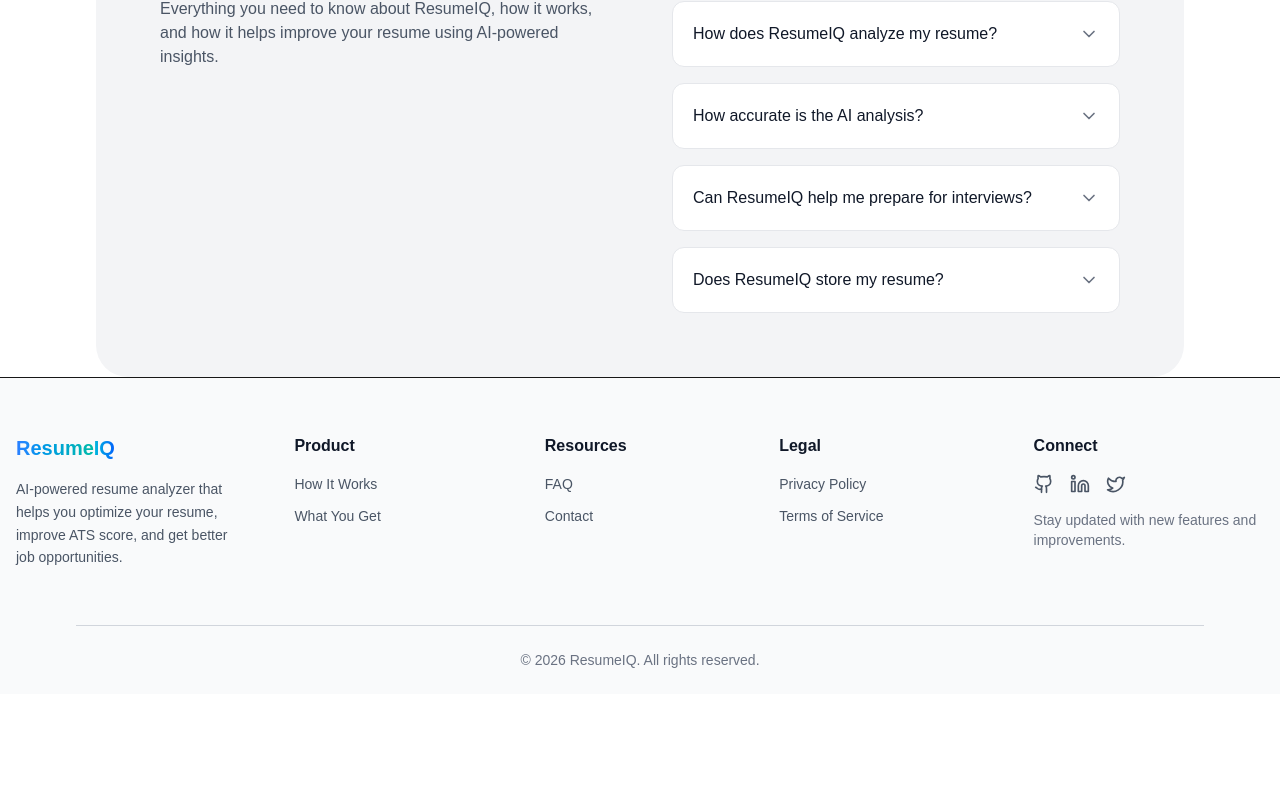
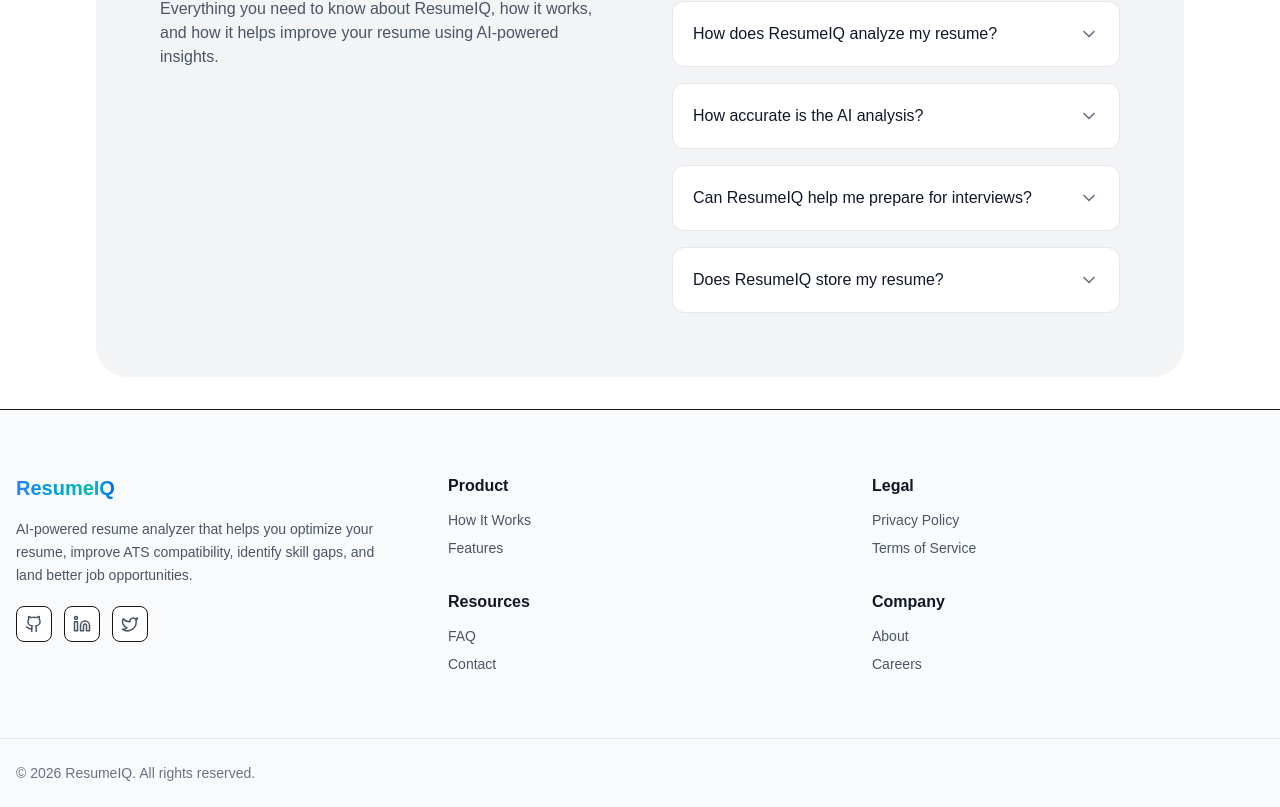
Before and after one commit to Pritam8917/ResumeIQ, a Next.js app: page / in a window 1280 px wide. Shown: the part 3534-4341 px from the top of the page. Before the commit the page ends 4228 px from the top, so only its background shows below. Built offline with nearby package versions, Linux system fonts and the light colour scheme; no server answers.

Commit message:
feat: Revamp FAQ and Footer components for improved layout and user engagement

```diff
--- a/components/faq.jsx
+++ b/components/faq.jsx
@@ -36,7 +36,7 @@
   const [open, setOpen] = useState(null);
 
   return (
-    <section className="w-full py-24 pb-0 px-6 md:px-16 lg:px-24 bg-white" id="faq">
+    <section className="w-full py-24 pb-8 px-6 md:px-16 lg:px-24 bg-white" id="faq">
 
       <div className="max-w-7xl mx-auto">
 
--- a/components/footer.jsx
+++ b/components/footer.jsx
@@ -6,11 +6,14 @@
 export default function Footer() {
   return (
     <footer className="w-full border-t bg-gray-50">
-      <div className="max-w-7xl mx-auto px-4 py-14 grid-cols-3 grid md:grid-cols-5 gap-6">
-        {/* Brand */}
+      <div className="max-w-7xl mx-auto px-4 py-16 space-y-14">
+
+        {/* 🔹 MAIN GRID */}
+        <div className="grid grid-cols-1 md:grid-cols-3 gap-12">
+
+          {/* BRAND */}
           <div>
             <h2 className="text-xl font-bold text-gray-900">
-            {" "}
               <span className="bg-linear-to-r from-blue-500 to-teal-500 bg-clip-text text-transparent">
                 Resume
               </span>
@@ -18,75 +21,92 @@
                 IQ
               </span>
             </h2>
+
             <p className="mt-4 text-gray-600 text-sm leading-relaxed">
               AI-powered resume analyzer that helps you optimize your resume,
-            improve ATS score, and get better job opportunities.
+              improve ATS compatibility, identify skill gaps, and land better
+              job opportunities.
             </p>
+
+            {/* SOCIAL */}
+            <div className="flex gap-3 mt-5">
+              {[Github, Linkedin, Twitter].map((Icon, i) => (
+                <div
+                  key={i}
+                  className="p-2 rounded-lg bg-white border hover:bg-gray-100 transition cursor-pointer"
+                >
+                  <Icon size={18} className="text-gray-600" />
+                </div>
+              ))}
+            </div>
           </div>
 
-        {/* Product */}
-        <div className="ml-6">
-          <h3 className="font-semibold text-gray-900 mb-4">Product</h3>
-          <ul className="space-y-3 text-gray-600 text-sm ">
-            <li className="hover:text-gray-900">
-              <Link href="#how-it-works">How It Works</Link>
+          {/* LINKS */}
+          <div className="grid grid-cols-2 gap-8 md:col-span-2">
+
+            {/* LEFT */}
+            <div className="space-y-8">
+              <div>
+                <h3 className="font-semibold text-gray-900 mb-3">Product</h3>
+                <ul className="space-y-2 text-sm text-gray-600">
+                  <li className="hover:text-black transition">
+                    <Link href="#">How It Works</Link>
                   </li>
-            <li className="hover:text-gray-900">
-              <Link href="#what-you-get">What You Get</Link>
+                  <li className="hover:text-black transition">
+                    <Link href="#">Features</Link>
                   </li>
                 </ul>
               </div>
 
-        {/* Resources */}
-        <div className="ml-5">
-          <h3 className="font-semibold text-gray-900 mb-4">Resources</h3>
-          <ul className="space-y-3 text-gray-600 text-sm">
-            <li className="hover:text-gray-900">
-              <Link href="#faq">FAQ</Link>
+              <div>
+                <h3 className="font-semibold text-gray-900 mb-3">Resources</h3>
+                <ul className="space-y-2 text-sm text-gray-600">
+                  <li className="hover:text-black transition">
+                    <Link href="#">FAQ</Link>
                   </li>
-            <li className="hover:text-gray-900">
+                  <li className="hover:text-black transition">
                     <Link href="#">Contact</Link>
                   </li>
                 </ul>
               </div>
-        {/* Legal */}
+            </div>
+
+            {/* RIGHT */}
+            <div className="space-y-8">
               <div>
-          <h3 className="font-semibold text-gray-900 mb-4">Legal</h3>
-          <ul className="space-y-3 text-gray-600 text-sm">
-            <li className="hover:text-gray-900">
+                <h3 className="font-semibold text-gray-900 mb-3">Legal</h3>
+                <ul className="space-y-2 text-sm text-gray-600">
+                  <li className="hover:text-black transition">
                     <Link href="#">Privacy Policy</Link>
                   </li>
-            <li className="hover:text-gray-900">
+                  <li className="hover:text-black transition">
                     <Link href="#">Terms of Service</Link>
                   </li>
                 </ul>
               </div>
 
-        {/* Social */}
               <div>
-          <h3 className="font-semibold text-gray-900 mb-4">Connect</h3>
-          <div className="flex gap-4 text-gray-600">
-            <Link href="#">
-              <Github size={20} />
-            </Link>
-            <Link href="#">
-              <Linkedin size={20} />
-            </Link>
-            <Link href="#">
-              <Twitter size={20} />
-            </Link>
-          </div>
-
-          <p className="mt-4 text-sm text-gray-500">
-            Stay updated with new features and improvements.
-          </p>
+                <h3 className="font-semibold text-gray-900 mb-3">Company</h3>
+                <ul className="space-y-2 text-sm text-gray-600">
+                  <li className="hover:text-black transition">
+                    <Link href="#">About</Link>
+                  </li>
+                  <li className="hover:text-black transition">
+                    <Link href="#">Careers</Link>
+                  </li>
+                </ul>
               </div>
             </div>
 
-      {/* Bottom */}
-      <div className="px-19">
-        <div className="max-w-7xl mx-auto border-t border-gray-300 py-6 text-center text-sm text-gray-500">
-          © {new Date().getFullYear()} ResumeIQ. All rights reserved.
+          </div>
+        </div>
+      </div>
+
+      {/* 🔻 BOTTOM */}
+      <div className="border-t border-gray-200">
+        <div className="max-w-7xl mx-auto px-4 py-6 flex flex-col md:flex-row justify-between items-center text-sm text-gray-500 gap-3">
+          <p>© {new Date().getFullYear()} ResumeIQ. All rights reserved.</p>
+
         </div>
       </div>
     </footer>
```
Lines whose indentation alone changed are shown as unchanged.
